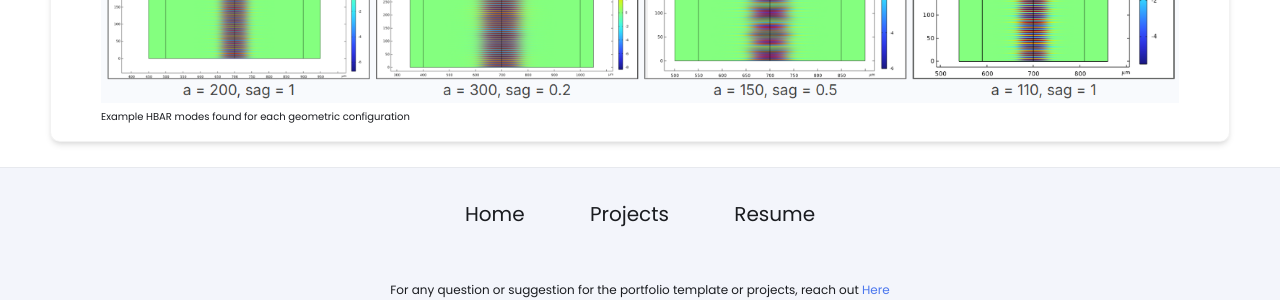
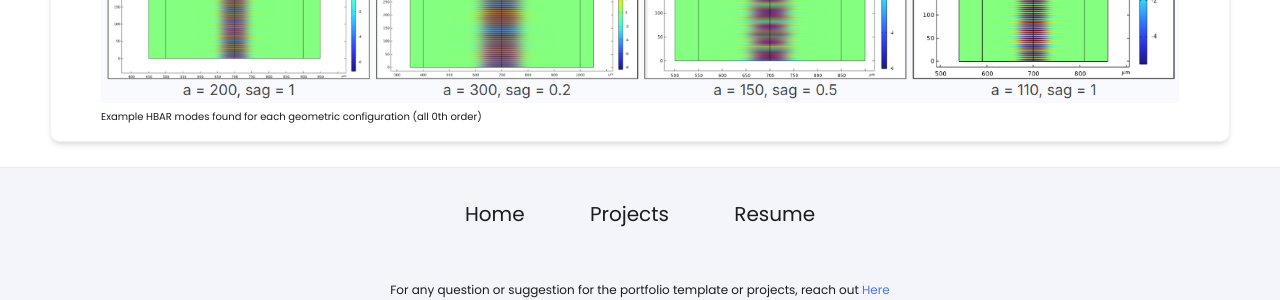
Before and after one commit to emiliohernand/emiliohernand.github.io, a Jekyll site: the page built from _projects/5-hbar/index.md, in a window 1280 px wide and 900 px high, scrolled down 7427 px. Shown: the part 583-883 px from the top of the window. Built offline with Jekyll 4.4.1, drawn with Linux system fonts in a browser that asks for light colours.

Commit message:
Update index.md

```diff
--- a/_projects/5-hbar/index.md
+++ b/_projects/5-hbar/index.md
@@ -162,4 +162,4 @@ Tested (a, sag) combinations:
 All four geometric configurations produced effecitve, well-confined HBAR modes. Their displacement profiles were fitted to Hermite-Gaussian theory (same logic as above) and resulted in consistently high R² scores.
 
 {% include image-gallery.html images="config_modes.png" height="300" %}
-<span style="font-size: 10px">Example HBAR modes found for each geometric configuration</span>
+<span style="font-size: 10px">Example HBAR modes found for each geometric configuration (all 0th order)</span>
```
